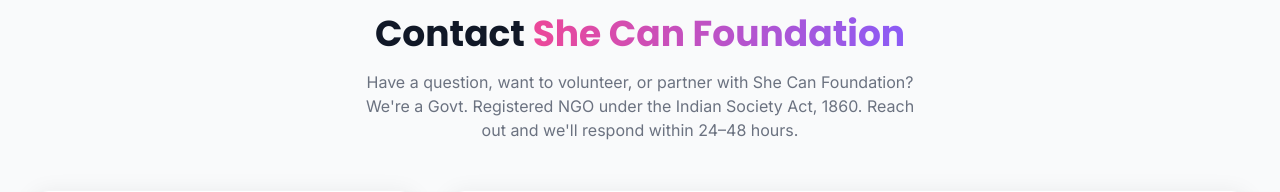
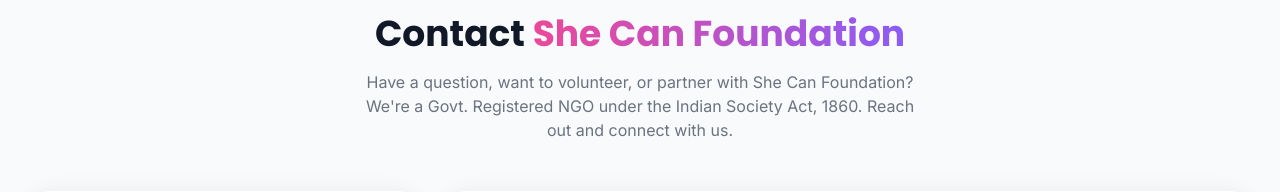
Before and after one commit to siribeesu/contact-form, a React (Vite) app in the folder client/: page /contact in a window 1280 px wide. Shown: the part 164-356 px from the top of the page. Built offline with nearby package versions, Linux system fonts and the light colour scheme.

Commit message:
updated message

```diff
--- a/client/src/pages/Contact.jsx
+++ b/client/src/pages/Contact.jsx
@@ -100,7 +100,7 @@
             Contact <span className="gradient-text">She Can Foundation</span>
           </h1>
           <p className="text-gray-500 dark:text-gray-400 max-w-xl mx-auto">
-            Have a question, want to volunteer, or partner with She Can Foundation? We're a Govt. Registered NGO under the Indian Society Act, 1860. Reach out and we'll respond within 24–48 hours.
+            Have a question, want to volunteer, or partner with She Can Foundation? We're a Govt. Registered NGO under the Indian Society Act, 1860. Reach out and connect with us.
           </p>
         </div>
 
@@ -154,7 +154,7 @@
                   <div>
                     <p className="font-semibold text-green-800 dark:text-green-300">Form Submitted Successfully!</p>
                     <p className="text-green-600 dark:text-green-400 text-sm">
-                      Thank you for reaching out. We'll get back to you within 24–48 hours.
+                      Thank you for reaching out.
                     </p>
                   </div>
                 </div>
```
